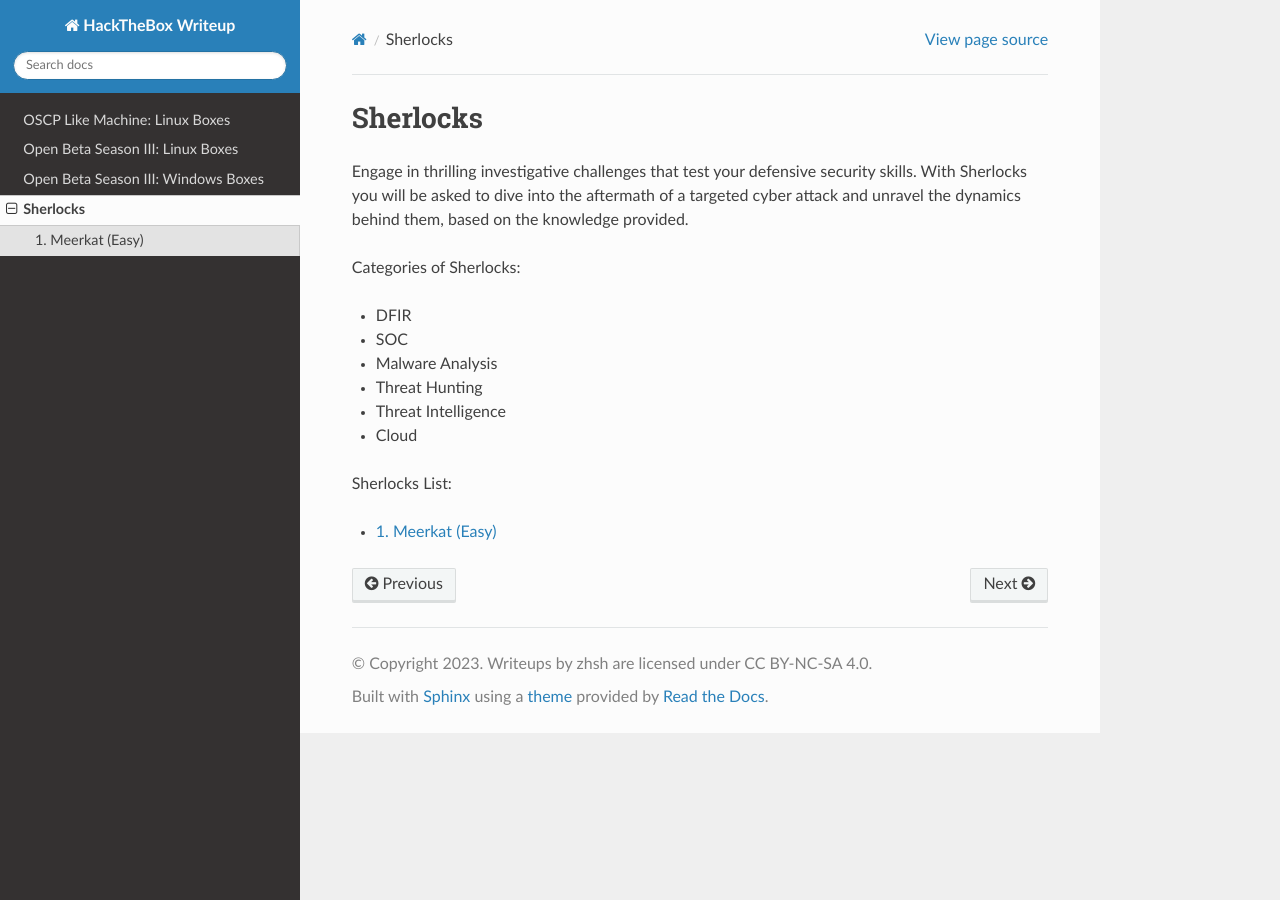
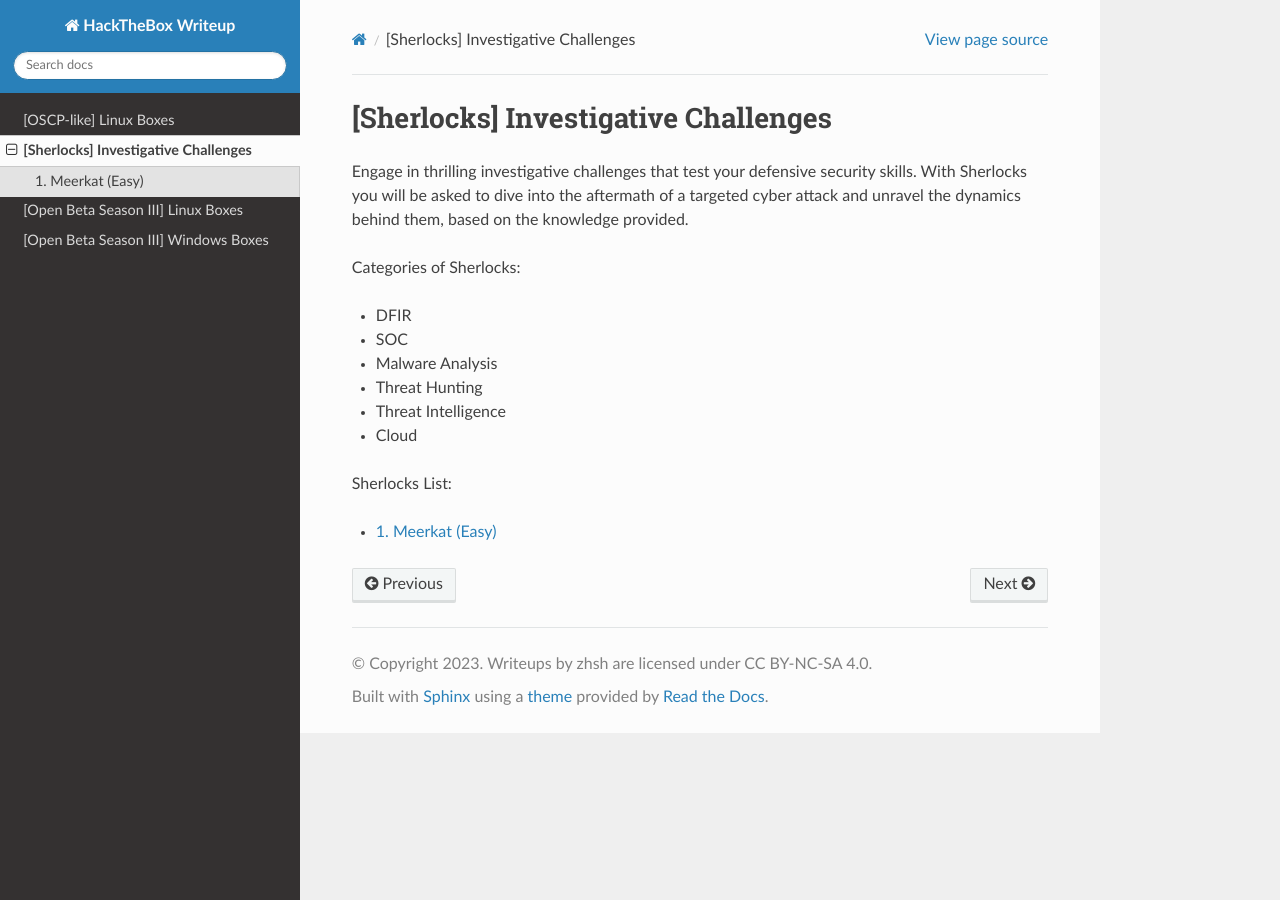
Before and after one commit to zhsh9/HackTheBox-Writeup, a Sphinx documentation site: the page built from source/sherlocks/index.rst, in a window 1280 px wide. Built offline with Sphinx 7.4.7 and the Read the Docs theme 2.0.0, drawn with Linux system fonts in a browser that asks for light colours; pages that are not in the unit, such as notebooks, are missing from menus.

Commit message:
[*] update repo structure

```diff
--- a/source/index.rst
+++ b/source/index.rst
@@ -10,6 +10,7 @@
    :maxdepth: 2
 
    linux/index
+   sherlocks/index
    season3/linux/index
    season3/windows/index
-   sherlocks/index
+   season4/linux/index
--- a/source/linux/index.rst
+++ b/source/linux/index.rst
@@ -1,5 +1,5 @@
-OSCP Like Machine: Linux Boxes
-==============================
+[OSCP-like] Linux Boxes
+=======================
 
 .. toctree::
    :numbered:
--- a/source/season3/linux/index.rst
+++ b/source/season3/linux/index.rst
@@ -1,5 +1,5 @@
-Open Beta Season III: Linux Boxes
-=================================
+[Open Beta Season III] Linux Boxes
+==================================
 
 .. toctree::
     :numbered:
--- a/source/season3/windows/index.rst
+++ b/source/season3/windows/index.rst
@@ -1,5 +1,5 @@
-Open Beta Season III: Windows Boxes
-===================================
+[Open Beta Season III] Windows Boxes
+====================================
 
 .. toctree::
     :numbered:
--- a/source/sherlocks/index.rst
+++ b/source/sherlocks/index.rst
@@ -1,5 +1,5 @@
-Sherlocks
-=========
+[Sherlocks] Investigative Challenges
+====================================
 
 Engage in thrilling investigative challenges that test your defensive security skills. With Sherlocks you will be asked to dive into the aftermath of a targeted cyber attack and unravel the dynamics behind them, based on the knowledge provided.
 
```
